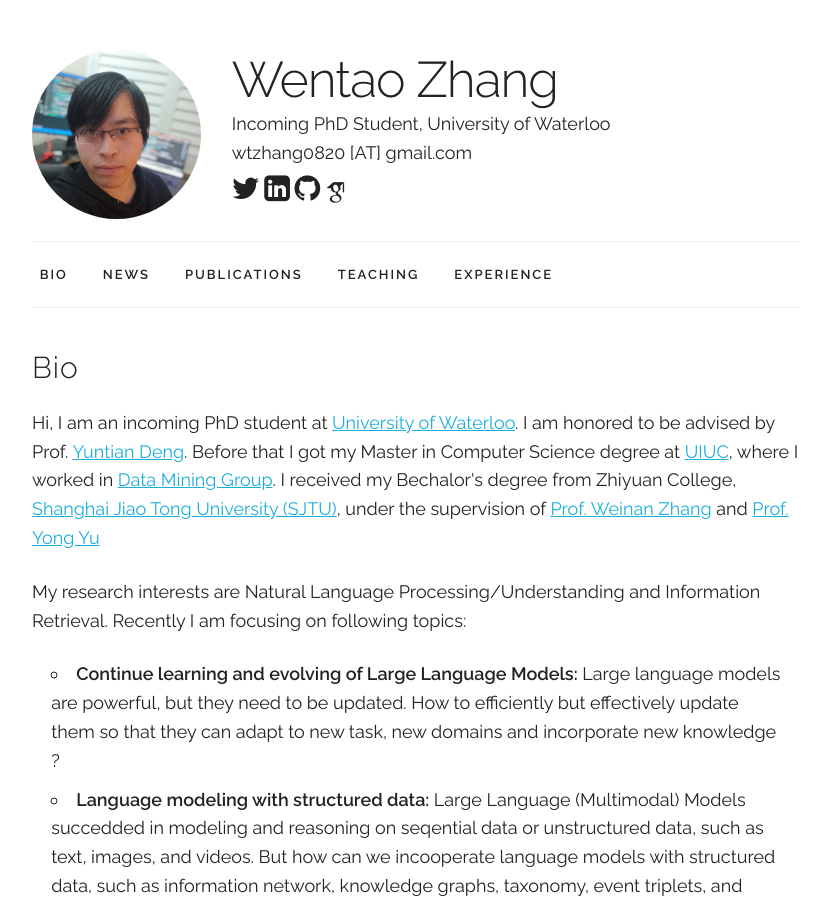
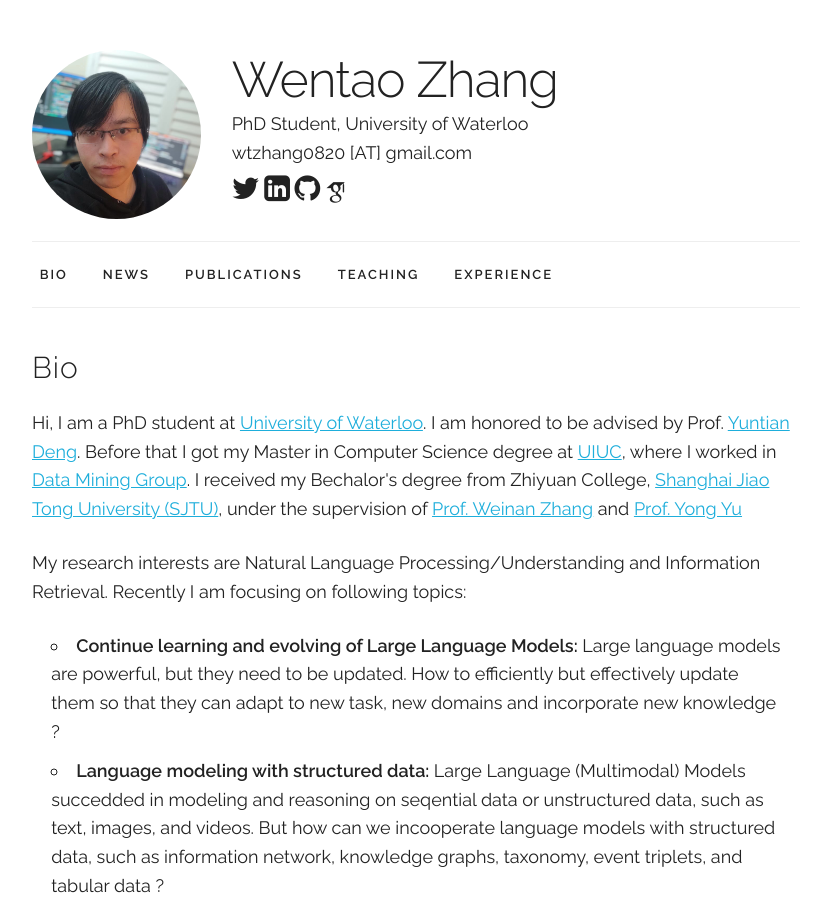
Before and after one commit to wtzhang99/wtzhang99.github.io, a Jekyll site: the page built from index.html, in a window 1280 px wide and 900 px high. Shown: the whole window, without its empty margins (224-1052 px from the left). Built offline with Jekyll 4.4.1, drawn with Linux system fonts in a browser that asks for light colours; some web fonts are replaced.

Commit message:
update info

```diff
--- a/_data/main_info.yaml
+++ b/_data/main_info.yaml
@@ -1,8 +1,8 @@
 name: "Wentao Zhang"
-title: "Incoming PhD Student, University of Waterloo"
+title: "PhD Student, University of Waterloo"
 email: "wtzhang0820 [AT] gmail.com"
 profile_pic: "/assets/profile-pics/avatar.jpg"
 twitter: "https://twitter.com/wtzhang0820"
 linkedin: "https://www.linkedin.com/in/wentao-zhang-a436961bb/"
 github: "https://github.com/KSXGroup"
-google_scholar: "https://scholar.google.com/citations?user=sXAiVgsAAAAJ&hl=en"
+google_scholar: "https://scholar.google.com/citations?hl=en&user=3AGgdwoAAAAJ"
--- a/index.html
+++ b/index.html
@@ -6,7 +6,7 @@ title: Home
 <div class="docs-section" id="bio">
   <h4>Bio</h4>
   <p>
-    Hi, I am an incoming PhD student at <a href="https://uwaterloo.ca">University of Waterloo</a>. I am honored to be
+    Hi, I am a PhD student at <a href="https://uwaterloo.ca">University of Waterloo</a>. I am honored to be
     advised by
     Prof. <a href="https://yuntiandeng.com">Yuntian Deng</a>. Before that
     I got my Master in Computer Science degree at <a href="https://illinois.edu">UIUC</a>, where I worked in
```
